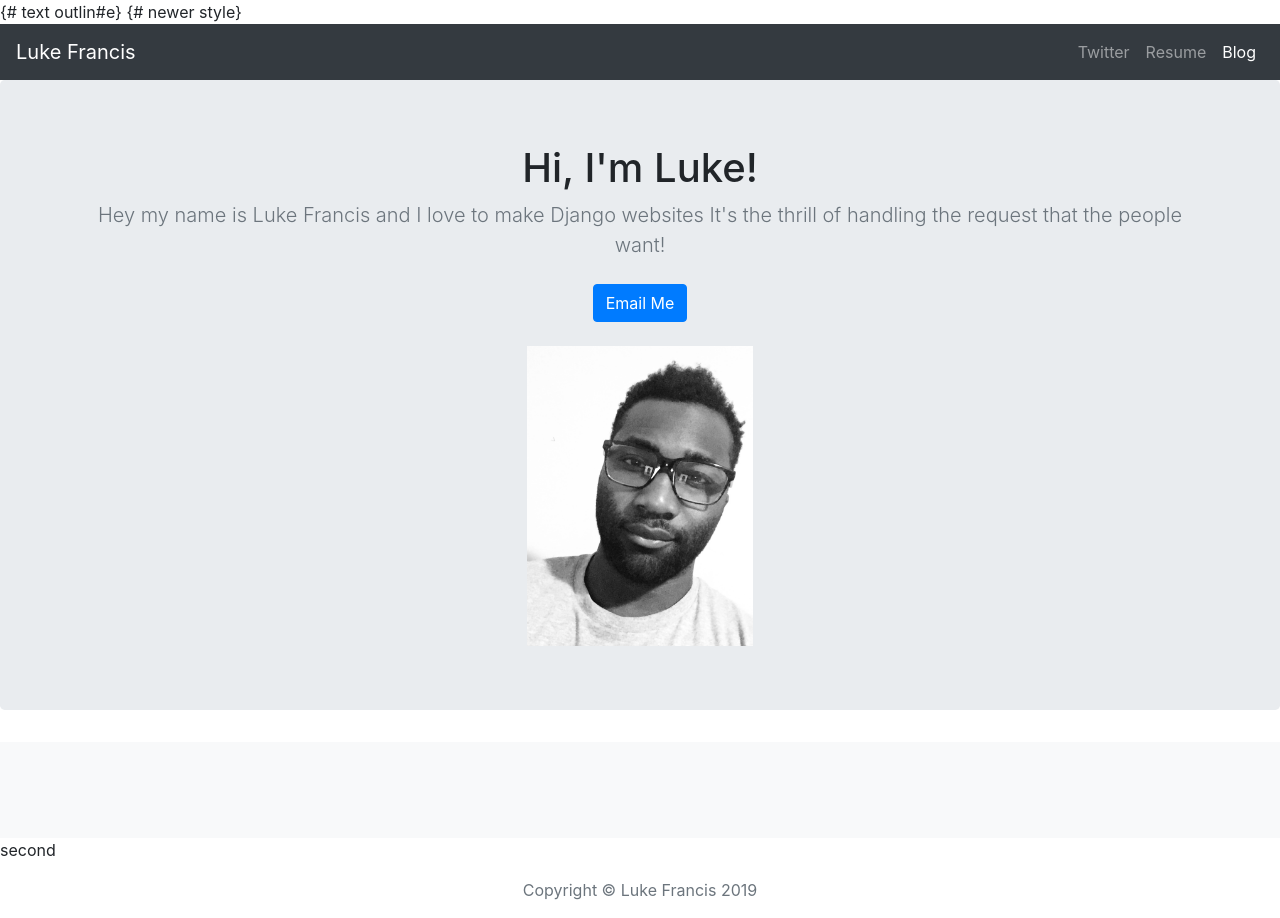
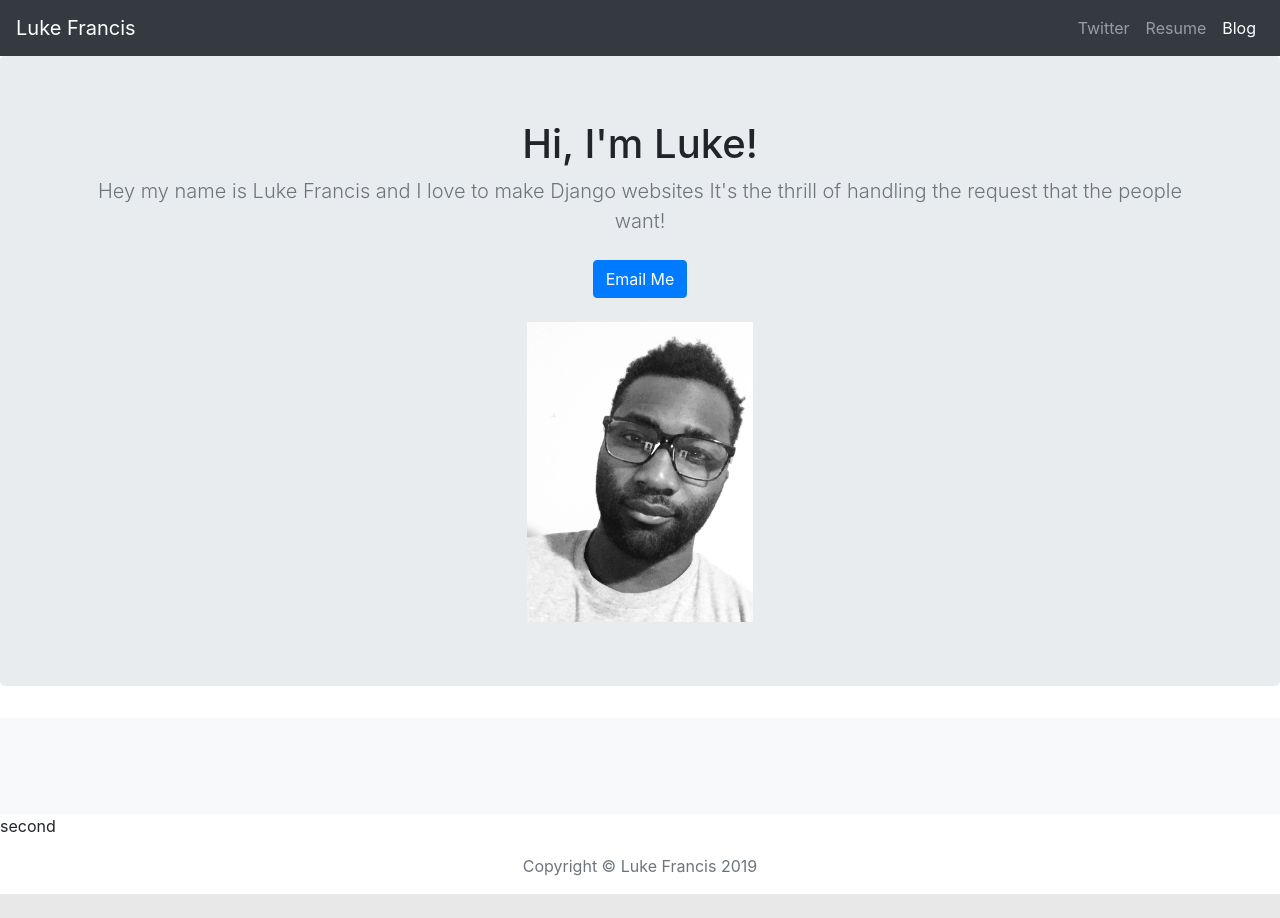
Before and after one commit to lukefrancis5/portfolio, a Django app: page / in a window 1280 px wide. After the commit the page ends 894 px from the top, so only its background shows below. Run offline with Django 3.2, Linux system fonts and the light colour scheme; data that the repository does not hold is empty; some libraries are stand-ins or nearby versions.

Commit message:
fixed comments

```diff
--- a/jobs/templates/jobs/home.html
+++ b/jobs/templates/jobs/home.html
@@ -14,9 +14,9 @@
 
     <!-- Bootstrap core CSS -->
 <link rel="stylesheet" href="https://stackpath.bootstrapcdn.com/bootstrap/4.2.1/css/bootstrap.min.css" integrity="sha384-GJzZqFGwb1QTTN6wy59ffF1BuGJpLSa9DkKMp0DgiMDm4iYMj70gZWKYbI706tWS" crossorigin="anonymous">
-{# text outlin#e}
-{# newer style}
-{# new style #}
+<!-- find text style -->
+<!-- newer style -->
+<!-- placeholder -->
     <style>
       .bd-placeholder-img {
         font-size: 1.125rem;
```
